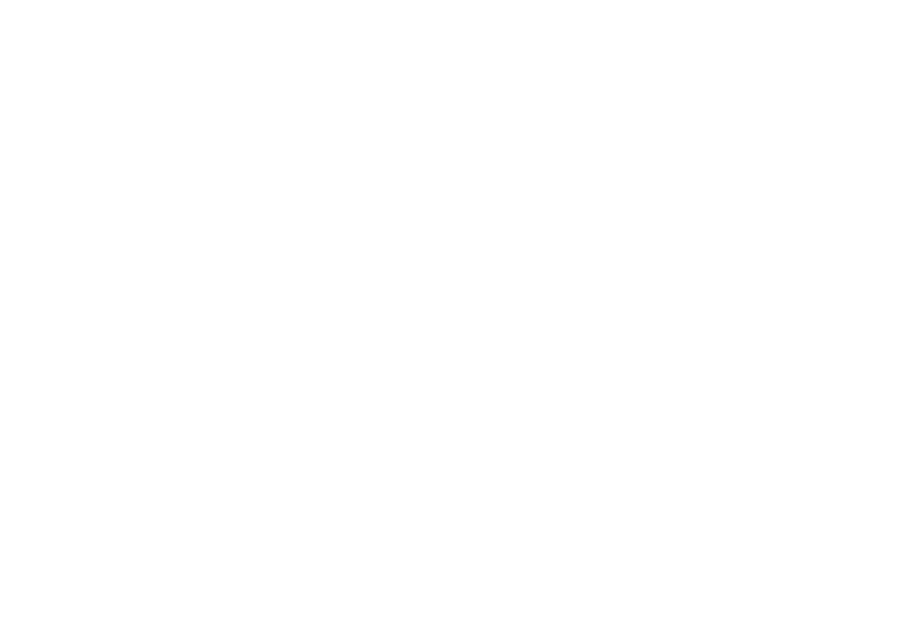
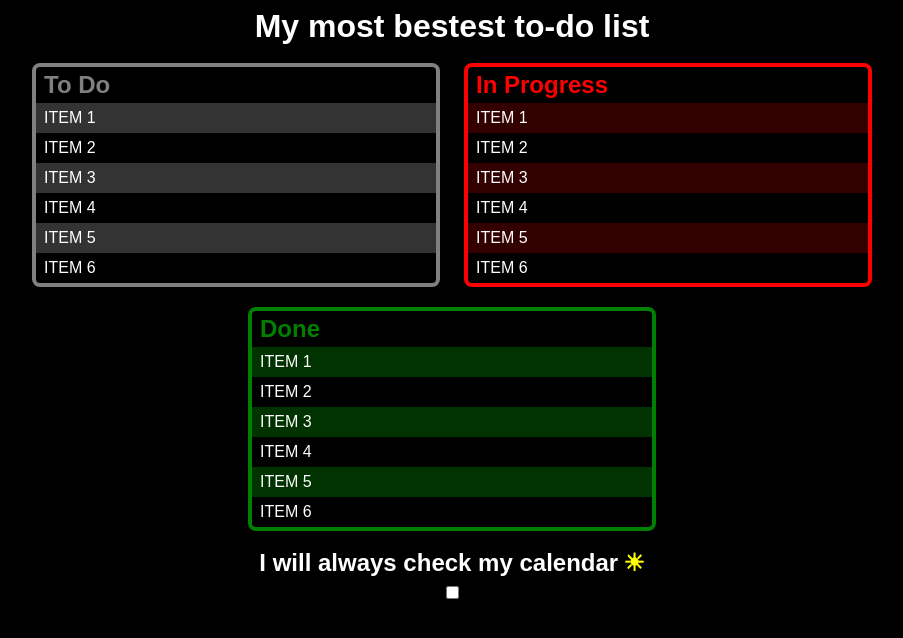
Before and after one commit to king-watson/psuedos, a plain HTML site: page index.html in a window 1280 px wide. Shown: the whole page, without its empty margins (188-1091 px from the left). Drawn offline with Linux system fonts and the light colour scheme.

Commit message:
html and css

```diff
--- a/css/main.css
+++ b/css/main.css
@@ -0,0 +1,94 @@
+* {
+    border: none;
+    margin: 0;
+    padding: 0;
+}
+
+body {
+    background-color: black;
+    color: white;
+    font-size: 16px;
+    font-family: Arial, Helvetica, sans-serif;
+}
+/* just because we are using flex does not mean I sohuld be using flexbox for my FIP */
+
+main {
+    display: flex;
+    justify-content: center;
+    flex-wrap: wrap;
+}
+
+header > h1, footer > h2 {
+    text-align: center;
+    padding: 8px;
+}
+
+article {
+    width: 400px;
+    border: 4px solid white;
+    border-radius: 8px;
+    margin: 10px 12px;
+    text-align: left;
+}
+
+article > h2 {
+    color: grey;
+    padding: 4px 8px;
+}
+
+article:first-of-type {
+    border: 4px solid grey;
+}
+
+#inprogress {
+    border: 4px solid red;
+}
+
+#inprogress h2 {
+    color:red
+}
+
+#done {
+    border: 4px solid green;
+}
+
+#done h2 {
+    color: green
+}
+
+ul {
+    list-style-type: none;
+}
+
+ul li {
+    padding: 6px 8px;
+    text-transform: uppercase;
+}
+
+.todo_list li:nth-child(odd) {
+    background-color: rgba(255, 255, 255, 0.2);
+}
+
+.inprogress_list li:nth-child(odd) {
+    background-color: rgba(255, 0, 0, 0.2);
+}
+
+.done_list li:nth-child(odd) {
+    background-color: rgba(0, 255, 0, 0.2);
+}
+
+.check {
+    text-align: center;
+}
+
+.decorated-heading::after {
+    content: "\2600";
+    color: yellow;
+    margin-left: 5px;
+}
+
+input[type="checkbox"]:checked + span::after {
+    content: "\2600";
+    color: yellow;
+    margin-left: 5px;
+}
--- a/index.html
+++ b/index.html
@@ -3,9 +3,53 @@
 <head>
     <meta charset="UTF-8">
     <meta name="viewport" content="width=device-width, initial-scale=1.0">
+    <link rel="stylesheet" href="css/main.css">
     <title>Document</title>
 </head>
 <body>
-
+<header>
+<h1>My most bestest to-do list</h1>
+</header>
+<main>
+<article id="todo">
+    <h2>To Do</h2>
+    <ul class="todo_list">
+    <li>Item 1</li>
+    <li>Item 2</li>
+    <li>Item 3</li>
+    <li>Item 4</li>
+    <li>Item 5</li>
+    <li>Item 6</li>
+    </ul>
+</article>
+<article id="inprogress">
+    <h2>In Progress</h2>
+    <ul class="inprogress_list">
+    <li>Item 1</li>
+    <li>Item 2</li>
+    <li>Item 3</li>
+    <li>Item 4</li>
+    <li>Item 5</li>
+    <li>Item 6</li>
+    </ul>
+</article>
+<article id="done">
+    <h2>Done</h2>
+    <ul class="done_list">
+    <li>Item 1</li>
+    <li>Item 2</li>
+    <li>Item 3</li>
+    <li>Item 4</li>
+    <li>Item 5</li>
+    <li>Item 6</li>
+    </ul>
+</article>
+</main>
+<footer>
+<h2 class="decorated-heading">I will always check my calendar</h2>
+<div class="check">
+<input type="checkbox"><span></span>
+</div>
+</footer>
 </body>
 </html>
```
Also changed, not shown: 1 other file.
